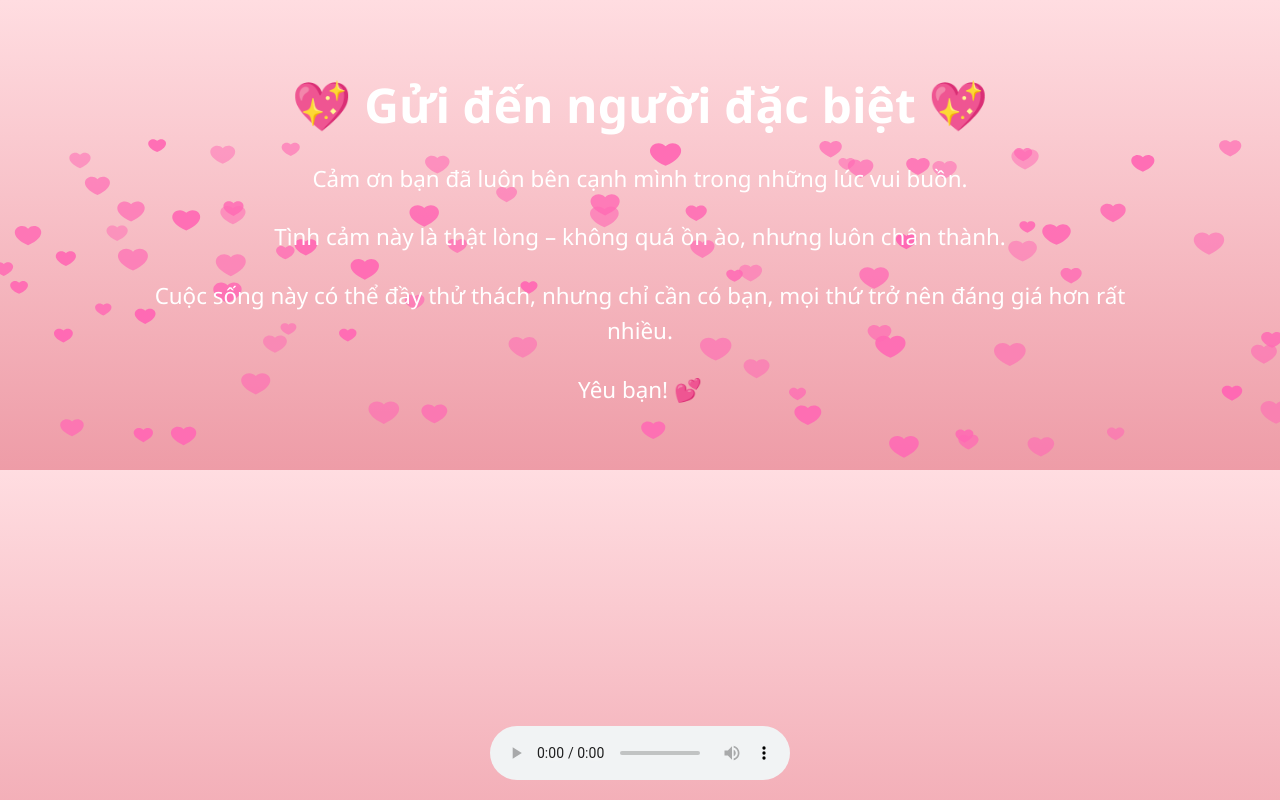
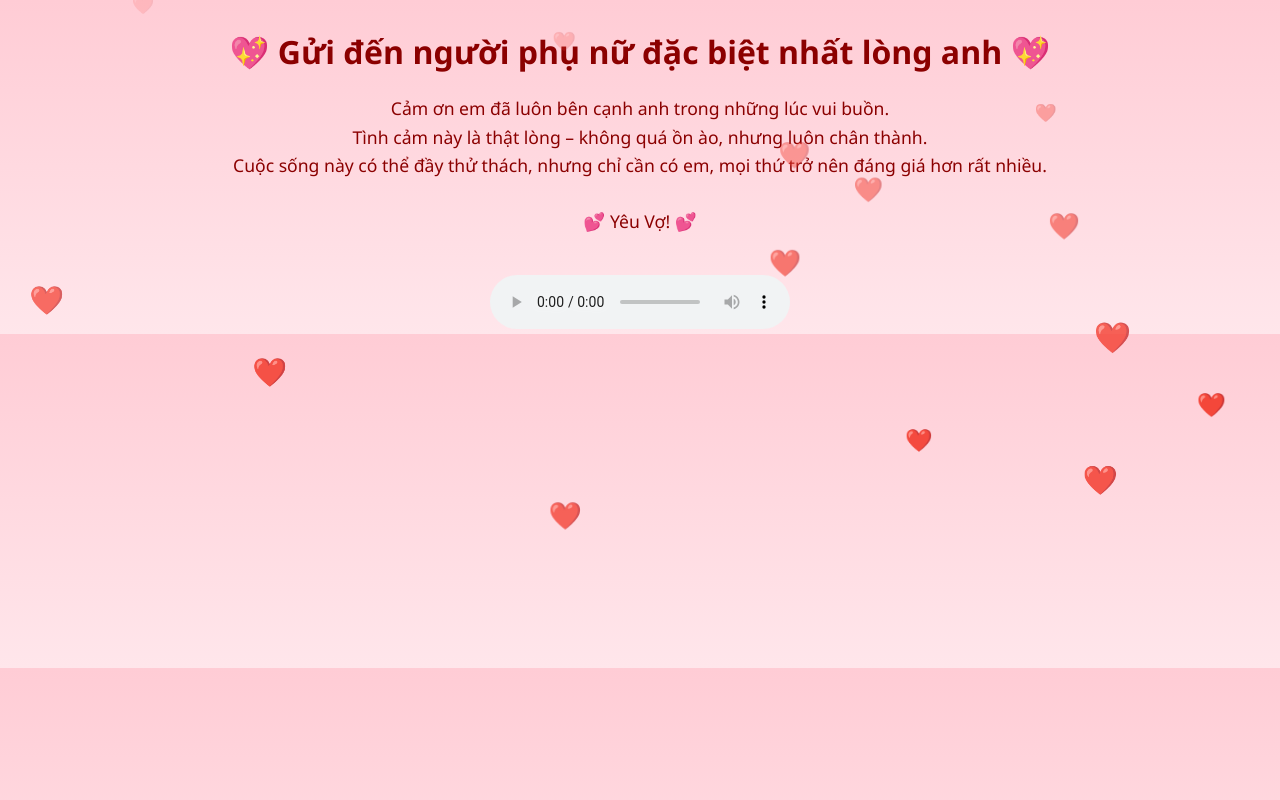
Before and after one commit to Quocphong97/trai-tim-cam-on, a plain HTML site: page main.html in a window 1280 px wide. Drawn offline with Linux system fonts and the light colour scheme.

Commit message:
Update main.html

```diff
--- a/main.html
+++ b/main.html
@@ -1,140 +1,96 @@
 <!DOCTYPE html>
 <html lang="vi">
 <head>
-  <meta charset="UTF-8" />
-  <meta name="viewport" content="width=device-width, initial-scale=1.0"/>
-  <title>Lời cảm ơn và tình yêu</title>
+  <meta charset="UTF-8">
+  <meta name="viewport" content="width=device-width, initial-scale=1.0">
+  <title>Lời Cảm Ơn</title>
   <style>
-    html, body {
+    body {
       margin: 0;
       padding: 0;
-      background: linear-gradient(to bottom, #ffdde1, #ee9ca7);
+      background: linear-gradient(to bottom, #ffccd5, #ffe6eb);
       font-family: 'Segoe UI', sans-serif;
+      text-align: center;
+      color: #8B0000;
       overflow: hidden;
     }
-    .content {
-      position: relative;
-      z-index: 1;
-      text-align: center;
-      color: #fff;
-      padding: 5vh 10vw;
-    }
-    .content h1 {
-      font-size: 3em;
-      margin-bottom: 0.5em;
-      animation: fadeInDown 1.5s ease;
-    }
-    .content p {
-      font-size: 1.4em;
-      margin: 1em 0;
-      line-height: 1.6;
-      animation: fadeIn 2s ease;
-    }
-    @keyframes fadeInDown {
-      from { opacity: 0; transform: translateY(-30px); }
-      to { opacity: 1; transform: translateY(0); }
-    }
-    @keyframes fadeIn {
-      from { opacity: 0; }
-      to { opacity: 1; }
+
+    h1 {
+      font-size: 2rem;
+      margin-top: 30px;
     }
 
-    canvas {
+    .message {
+      margin: 20px;
+      font-size: 1.1rem;
+      line-height: 1.6;
+    }
+
+    audio {
+      margin-top: 20px;
+    }
+
+    .hearts {
       position: fixed;
       top: 0;
       left: 0;
+      pointer-events: none;
+      width: 100%;
+      height: 100%;
+      overflow: hidden;
       z-index: 0;
-      pointer-events: none;
     }
 
-    audio {
-      position: fixed;
-      bottom: 20px;
-      left: 50%;
-      transform: translateX(-50%);
-      z-index: 2;
+    .hearts span {
+      position: absolute;
+      color: red;
+      font-size: 1.5rem;
+      animation: fall 8s linear infinite;
+    }
+
+    @keyframes fall {
+      0% {
+        top: -10%;
+        opacity: 0;
+        transform: translateX(0);
+      }
+      50% {
+        opacity: 1;
+      }
+      100% {
+        top: 110%;
+        opacity: 0;
+        transform: translateX(20px);
+      }
     }
   </style>
 </head>
 <body>
-  <canvas id="heartCanvas"></canvas>
-
-  <div class="content">
-    <h1>💖 Gửi đến người đặc biệt 💖</h1>
-    <p>Cảm ơn bạn đã luôn bên cạnh mình trong những lúc vui buồn.</p>
-    <p>Tình cảm này là thật lòng – không quá ồn ào, nhưng luôn chân thành.</p>
-    <p>Cuộc sống này có thể đầy thử thách, nhưng chỉ cần có bạn, mọi thứ trở nên đáng giá hơn rất nhiều.</p>
-    <p>Yêu bạn! 💕</p>
+    <h1>💖 Gửi đến người phụ nữ đặc biệt nhất lòng anh 💖</h1>
+  <div class="message">
+    Cảm ơn em đã luôn bên cạnh anh trong những lúc vui buồn.<br />
+    Tình cảm này là thật lòng – không quá ồn ào, nhưng luôn chân thành.<br />
+    Cuộc sống này có thể đầy thử thách, nhưng chỉ cần có em, mọi thứ trở nên đáng giá hơn rất nhiều.<br /><br />
+    💕 Yêu Vợ! 💕
   </div>
 
-  <audio autoplay loop controls>
+  <audio controls autoplay loop>
     <source src="love.mp3" type="audio/mpeg">
-    Trình duyệt của bạn không hỗ trợ phát nhạc.
+    Trình duyệt của bạn không hỗ trợ audio.
   </audio>
 
+  <div class="hearts" id="hearts"></div>
+
   <script>
-    const canvas = document.getElementById("heartCanvas");
-    const ctx = canvas.getContext("2d");
-    canvas.width = window.innerWidth;
-    canvas.height = window.innerHeight;
-
-    let hearts = [];
-
-    class Heart {
-      constructor() {
-        this.x = Math.random() * canvas.width;
-        this.y = -10;
-        this.size = Math.random() * 10 + 10;
-        this.speed = Math.random() * 1 + 0.5;
-        this.opacity = Math.random() * 0.5 + 0.5;
-      }
-
-      draw() {
-        ctx.beginPath();
-        ctx.moveTo(this.x, this.y);
-        ctx.bezierCurveTo(this.x + this.size / 2, this.y - this.size / 2,
-                          this.x + this.size * 1.5, this.y + this.size / 3,
-                          this.x, this.y + this.size);
-        ctx.bezierCurveTo(this.x - this.size * 1.5, this.y + this.size / 3,
-                          this.x - this.size / 2, this.y - this.size / 2,
-                          this.x, this.y);
-        ctx.fillStyle = `rgba(255, 105, 180, ${this.opacity})`;
-        ctx.fill();
-      }
-
-      update() {
-        this.y += this.speed;
-        if (this.y > canvas.height + this.size) {
-          this.y = -10;
-          this.x = Math.random() * canvas.width;
-        }
-      }
-    }
-
-    function init() {
-      hearts = [];
-      for (let i = 0; i < 80; i++) {
-        hearts.push(new Heart());
-      }
-    }
-
-    function animate() {
-      ctx.clearRect(0, 0, canvas.width, canvas.height);
-      hearts.forEach((heart) => {
-        heart.update();
-        heart.draw();
-      });
-      requestAnimationFrame(animate);
-    }
-
-    init();
-    animate();
-
-    window.addEventListener("resize", () => {
-      canvas.width = window.innerWidth;
-      canvas.height = window.innerHeight;
-      init();
-    });
+    const hearts = document.getElementById("hearts");
+    setInterval(() => {
+      const heart = document.createElement("span");
+      heart.innerHTML = "❤️";
+      heart.style.left = Math.random() * 100 + "vw";
+      heart.style.fontSize = (Math.random() * 20 + 12) + "px";
+      hearts.appendChild(heart);
+      setTimeout(() => heart.remove(), 8000);
+    }, 300);
   </script>
 </body>
 </html>
```
